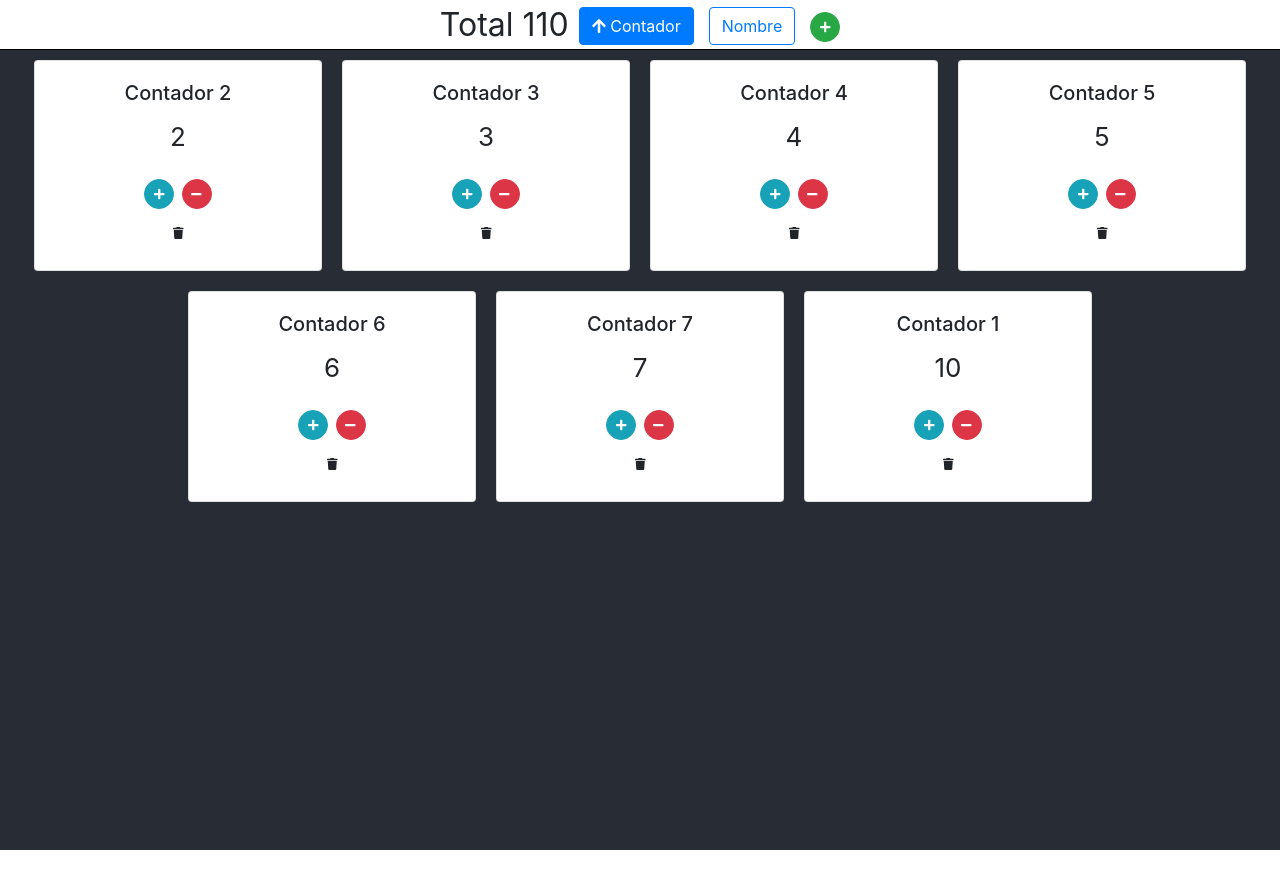
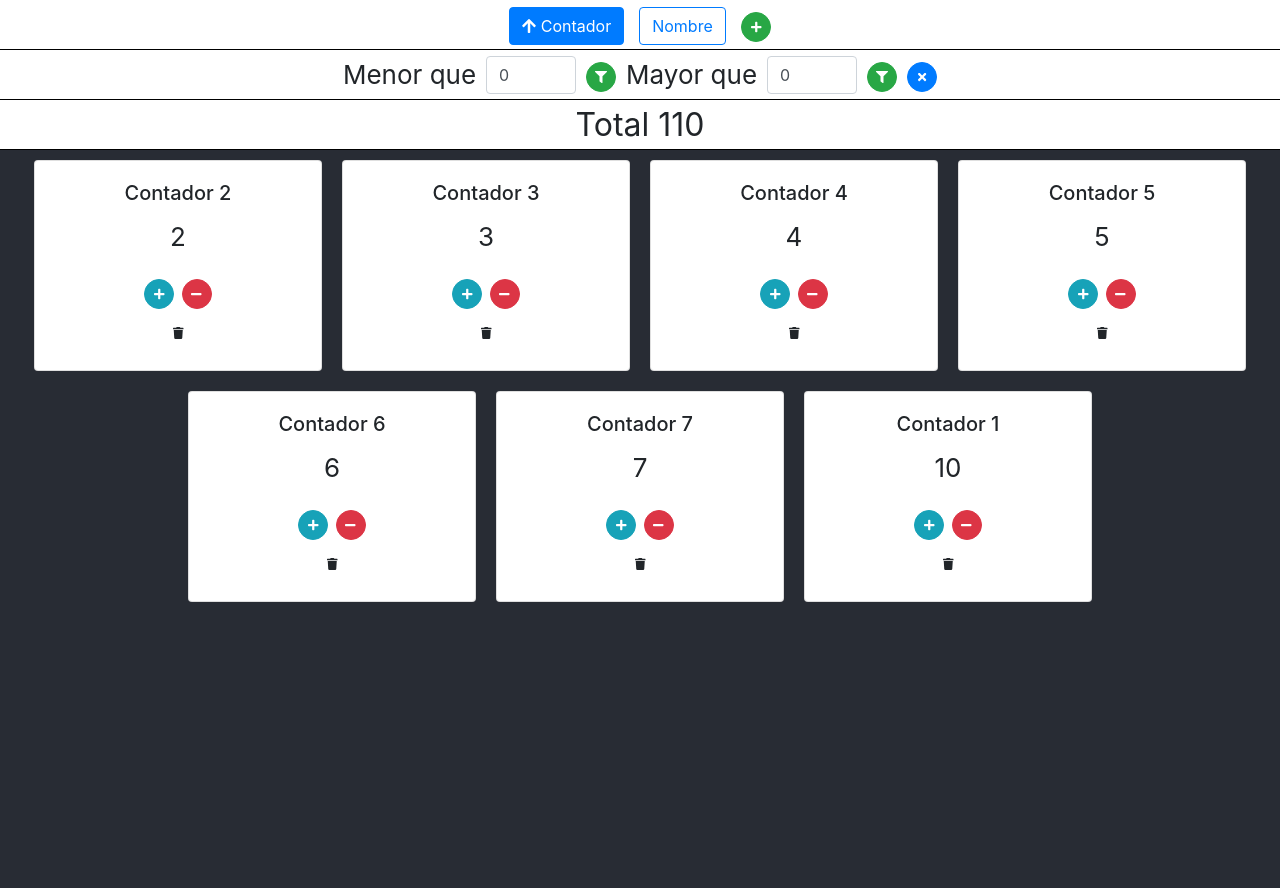
Before and after one commit to delatorremario/cornershop-frontendchallenge, a React (Create React App) app: page / in a window 1280 px wide. Shown: the top 888 px of the page. Before the commit the page ends 850 px from the top, so only its background shows below. Built offline with nearby package versions, Linux system fonts and the light colour scheme.

Commit message:
set initial filters

```diff
--- a/src/App.css
+++ b/src/App.css
@@ -23,11 +23,29 @@
   background-color: white;
   height: 50px;
   border-bottom: solid black 1px;
-
 }
 
 .sorter-item {
   padding: 5px;
+}
+.filters {
+  display: flex;
+  justify-content: center;
+  align-items: center;
+  align-content: space-around;
+  background-color: white;
+  height: 50px;
+  border-bottom: solid black 1px;
+  padding-right: 50px;
+  padding-left: 50px;
+}
+
+.filter-item {
+  padding: 5px;
+}
+
+.filter-item-input{
+  width: 90px;
 }
 
 .counter {
@@ -53,7 +71,7 @@
   display: flex;
   flex-wrap: wrap;
   justify-content: center;
-  margin-top: 50px;
+  margin-top: 150px;
 }
 .counter-card {
   text-align: center;
--- a/src/components/headerAppComponent.js
+++ b/src/components/headerAppComponent.js
@@ -4,10 +4,12 @@ import { FontAwesomeIcon } from "@fortawesome/react-fontawesome";
 import {
   faArrowDown,
   faArrowUp,
-  faPlus
+  faPlus,
+  faFilter,
+  faTimes
 } from "@fortawesome/free-solid-svg-icons";
 
-import { Button } from "react-bootstrap";
+import { Button, Form } from "react-bootstrap";
 
 import AddCounterComponent from "./addCounterComponent";
 
@@ -22,6 +24,7 @@ class HeaderAppComponent extends React.Component {
     }));
   };
 
+
   saveCounter = ({ name }) => e => {
     e.preventDefault();
     console.log("HeaderAppComponent -> name", name);
@@ -31,14 +34,20 @@ class HeaderAppComponent extends React.Component {
   };
 
   render() {
-    const { upSortDirection, sortBy, setSorter } = this.props;
+    const {
+      upSortDirection,
+      sortBy,
+      setSorter,
+      setFilter,
+      onChange,
+      less,
+      greater,
+      clearFilters
+    } = this.props;
     const { showAddCounter } = this.state;
     return (
       <div className="header-app">
         <div className="sorters">
-          <div className="sorter-item">
-            <div className="counter">{`Total ${110}`}</div>
-          </div>
           <div className="sorter-item">
             <Button
               variant={(sortBy === "counter" && "primary") || "outline-primary"}
@@ -85,6 +94,68 @@ class HeaderAppComponent extends React.Component {
             )}
           </div>
         </div>
+        <div className="filters">
+          <div className="filter-item">
+            <div>Menor que </div>
+          </div>
+          <div className="filter-item">
+            <div className="filter-item-input">
+              <Form.Control
+                type="number"
+                name="less"
+                value={less}
+                step={1}
+                onChange={onChange.bind(this)}
+              />
+            </div>
+          </div>
+          <div className="filter-item">
+            <button
+              type="button"
+              className="btn btn-success btn-circle"
+              onClick={setFilter("less")}
+            >
+              <FontAwesomeIcon icon={faFilter} />
+            </button>
+          </div>
+          <div className="filter-item">
+            <div>Mayor que </div>
+          </div>
+          <div className="filter-item">
+            <div className="filter-item-input">
+              <Form.Control
+                type="number"
+                name="greater"
+                value={greater}
+                step={1}
+                onChange={onChange.bind(this)}
+              />
+            </div>
+          </div>
+          <div className="filter-item">
+            <button
+              type="button"
+              className="btn btn-success btn-circle"
+              onClick={setFilter("greater")}
+            >
+              <FontAwesomeIcon icon={faFilter} />
+            </button>
+          </div>
+          <div className="filter-item">
+            <button
+              type="button"
+              className="btn btn-primary btn-circle"
+              onClick={clearFilters.bind(this)}
+            >
+              <FontAwesomeIcon icon={faTimes} />
+            </button>
+          </div>
+        </div>
+        <div className="sorters">
+          <div className="sorter-item">
+            <div className="counter">{`Total ${110}`}</div>
+          </div>
+        </div>
         {showAddCounter && (
           <div className="addcounter-form">
             <AddCounterComponent
--- a/src/components/mainComponent.js
+++ b/src/components/mainComponent.js
@@ -16,7 +16,20 @@ let countersList = [
 class MainComponent extends React.Component {
   state = {
     upSortDirection: true,
-    sortBy: "counter"
+    sortBy: "counter",
+    less: 0,
+    greater: 0,
+    countersList: []
+  };
+
+  componentDidMount() {
+    this.setState({ countersList });
+  }
+
+  onChange = e => {
+    e.preventDefault();
+    const { name, value } = e.target;
+    this.setState({ [name]: value });
   };
 
   setSorter = e => {
@@ -32,9 +45,32 @@ class MainComponent extends React.Component {
     }
   };
 
+  setFilter = type => e => {
+    let { countersList, less, greater } = this.state;
+    if (type === "less") {
+      countersList = countersList.filter(
+        counter => counter.count < Number(less)
+      );
+    } else {
+      countersList = countersList.filter(counter => counter.count > greater);
+    }
+    this.setState({ countersList });
+  };
+
+  clearFilters = e => {
+    e.preventDefault();
+    this.setState({ less: 0, greater: 0, countersList });
+  };
+
   render() {
-
-    const { showAddCounter, upSortDirection, sortBy } = this.state;
+    const {
+      showAddCounter,
+      upSortDirection,
+      sortBy,
+      less,
+      greater,
+      countersList
+    } = this.state;
 
     countersList.sort((a, b) => {
       if (sortBy === "counter") {
@@ -55,9 +91,14 @@ class MainComponent extends React.Component {
       <div>
         <HeaderAppComponent
           setSorter={this.setSorter}
+          setFilter={this.setFilter}
           showAddCounter={showAddCounter}
           upSortDirection={upSortDirection}
           sortBy={sortBy}
+          onChange={this.onChange}
+          less={less}
+          greater={greater}
+          clearFilters={this.clearFilters}
         />
         <CountersListComponents countersList={countersList} />
       </div>
```
